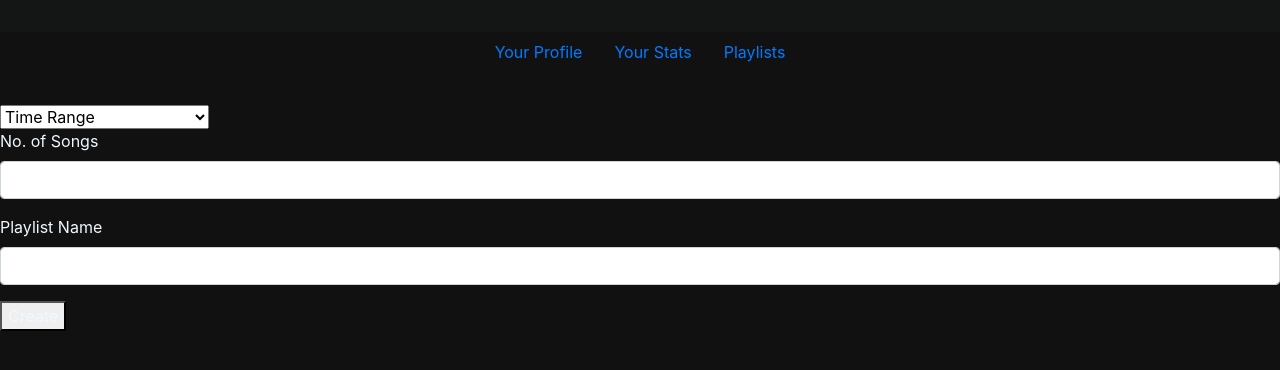
After one commit to rorywilliams36/Spotify-Companion, a Flask app: template templates/playlist.html in a window 1280 px wide. The commit adds this page. Shown: the top 370 px of the page. Run offline with Flask 3, Linux system fonts and the light colour scheme; the template is opened without the code that fills it, so the values that code supplies are empty; parts of the project's set-up code (start-up, migrations or seed data) failed here and were passed over; some libraries are stand-ins or nearby versions.

Commit message:
added new page to create playlists

```diff
--- a/main.py
+++ b/main.py
@@ -70,16 +70,26 @@ def profile():
 
 @app.route('/stats/<item_type>/<time_range>')
 def stats(item_type, time_range):
-    user_data = cache.get('user_')
-    if item_type not in ("tracks", "artists"):
-        item_type = 'artists'
+    if session.get('token_info') and cache.get('user_'):
+        user_data = cache.get('user_')
+        # sets default options if none are selected
+        if item_type not in ("tracks", "artists"):
+            item_type = 'artists'
 
-    if time_range not in ("short_term", "medium_term", "long_term"):
-        time_range = 'long_term'
+        if time_range not in ("short_term", "medium_term", "long_term"):
+            time_range = 'long_term'
 
-    items = user_data[item_type][time_range]
-    return render_template('stats.html', items=items, item_type=item_type, time_range=time_range)
+        # Gets items and loads page
+        items = user_data[item_type][time_range]
+        return render_template('stats.html', items=items, item_type=item_type, time_range=time_range)
+    return redirect(url_for('login'))
 
+@app.route('/playlist')
+def playlist():
+    if session.get('token_info') and cache.get('user_'):
+        user_data = cache.get('user_')
+        return render_template('playlist.html')
+    return redirect(url_for('login'))
 
 @app.route('/error')
 def error():
@@ -112,6 +122,7 @@ def access_token(code, state):
         "redirect_uri" : url_for('callback_page', _external=True),
         }
 
+    # post request for access token
     res = post(url, headers=header, data=data)
     token = json.loads(res.content)
     return token
@@ -122,6 +133,7 @@ def refresh_token():
 
     auth_base64 = encode_client_creds()
 
+    # Format Request
     url = 'https://accounts.spotify.com/api/token'
     headers = {
         'content-type' : 'application/x-www-form-urlencoded',
@@ -132,6 +144,7 @@ def refresh_token():
         'refresh-token' : token
     }
 
+    # Post request and save token
     res = post(url, headers=header, data=data)
     json_result = json.loads(res.content)
     token = json_result["access_token"]
--- a/templates/base.html
+++ b/templates/base.html
@@ -34,7 +34,7 @@
                 <a class="nav-link" href="{{url_for('stats', item_type='tracks', time_range='long_term')}}">Your Stats</a>
             </li>
             <li class="nav-item">
-                <a class="nav-link" href="#">Playlists</a>
+                <a class="nav-link" href="{{url_for('playlist')}}">Playlists</a>
             </li>
             </ul>
         </nav>
--- /dev/null
+++ b/templates/playlist.html
@@ -0,0 +1,42 @@
+{% extends 'base.html' %}
+    {% block title %} Top Items {% endblock %}
+
+
+{% block content %}
+    <form>
+        <!-- <div class="form-check">
+            <input class="form-check-input" type="radio" name="radioDefault" id="radioDefault1">
+            <label class="form-check-label" for="radioDefault1">
+                Copy Spotify Playlist
+            </label>
+        </div>
+        <div class="form-check">
+            <input class="form-check-input" type="radio" name="radioDefault" id="radioDefault2" checked>
+            <label class="form-check-label" for="radioDefault2">
+                Create playlist from your listens
+            </label>
+        </div> -->
+
+        <!-- Time Range -->
+        <div>
+            <select class="form-select" id="time-range" aria-label="Default select example">
+                <option selected>Time Range</option>
+                <option value="short_term">Short-Term (last 6wks)</option>
+                <option value="medium_term">Medium-Term (last 6mo)</option>
+                <option value="long_term">Long-Term (last 1yr)</option>
+            </select>
+        </div>
+
+        <div class="mb-3">
+            <label for="playlist_size" class="form-label">No. of Songs</label>
+            <input type="integer" class="form-control" id="playlist_size">
+        </div>
+        <div class="mb-3">
+            <label for="Playlist_Name" class="form-label">Playlist Name</label>
+            <input type="text" class="form-control" id="playlist_name">
+        </div>
+
+        <button>Create</button>
+    </form>
+
+{% endblock %}
```
